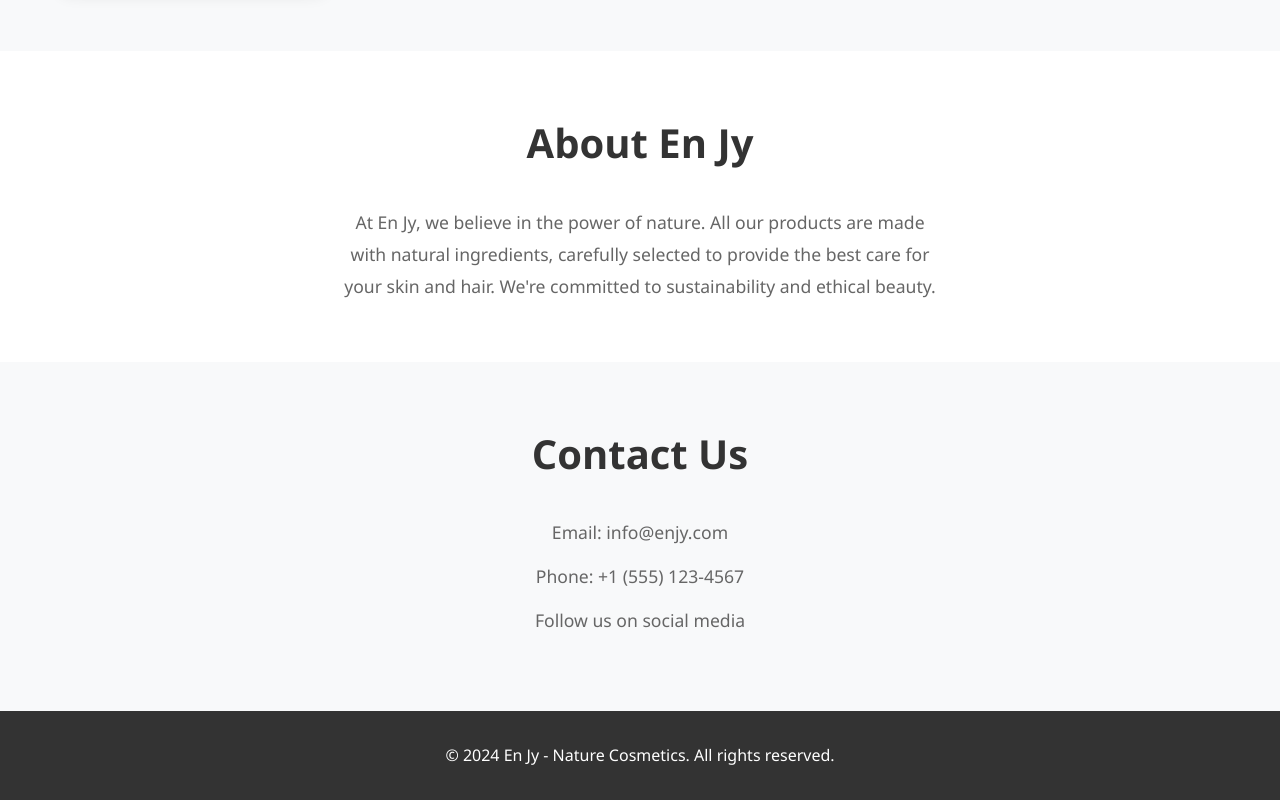
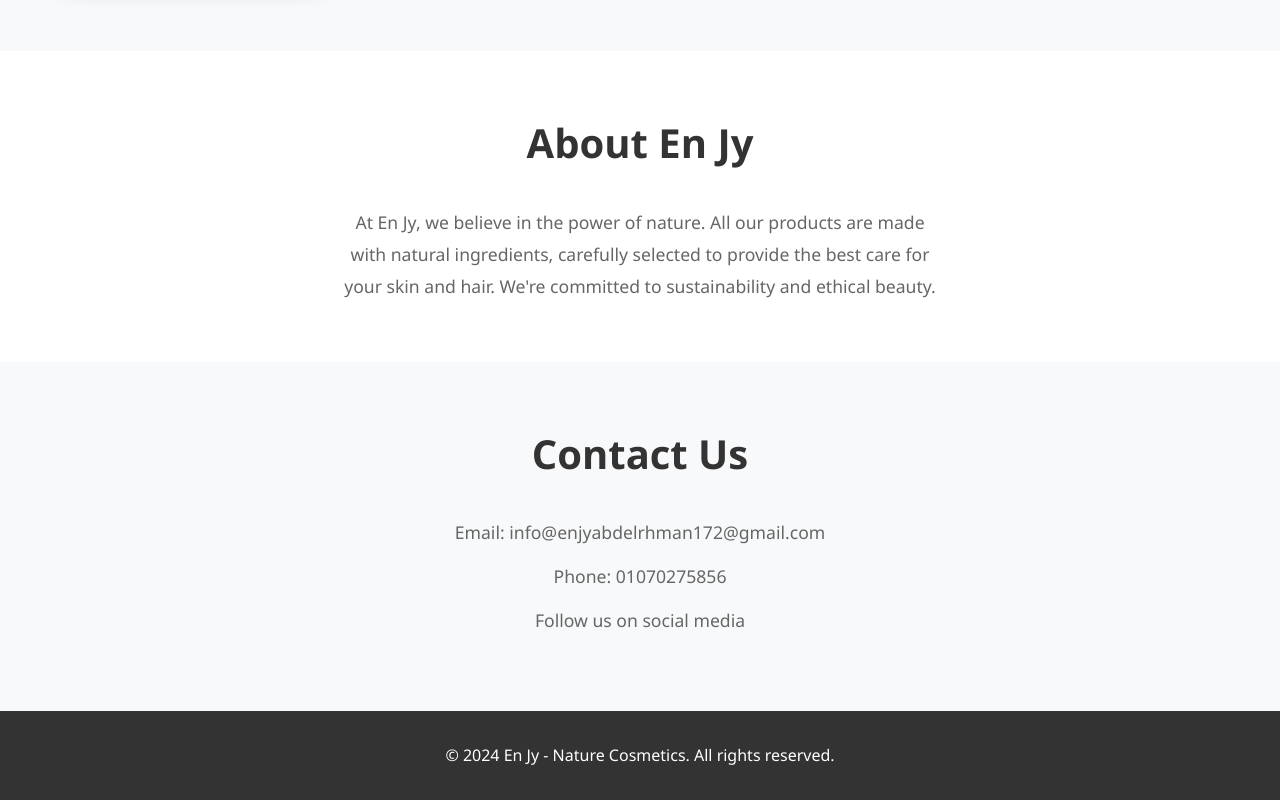
Before and after one commit to enjyabdelrhman172-ops/en-jy-cosmetics, a plain HTML site: page index.html in a window 1280 px wide. Shown: the part 1675-2475 px from the top of the page. Drawn offline with Linux system fonts and the light colour scheme.

Commit message:
Update index.html

```diff
--- a/index.html
+++ b/index.html
@@ -59,8 +59,8 @@
     <section id="contact" class="contact">
         <div class="container">
             <h2>Contact Us</h2>
-            <p>Email: info@enjy.com</p>
-            <p>Phone: +1 (555) 123-4567</p>
+            <p>Email: info@enjyabdelrhman172@gmail.com</p>
+            <p>Phone: 01070275856</p>
             <p>Follow us on social media</p>
         </div>
     </section>
```
